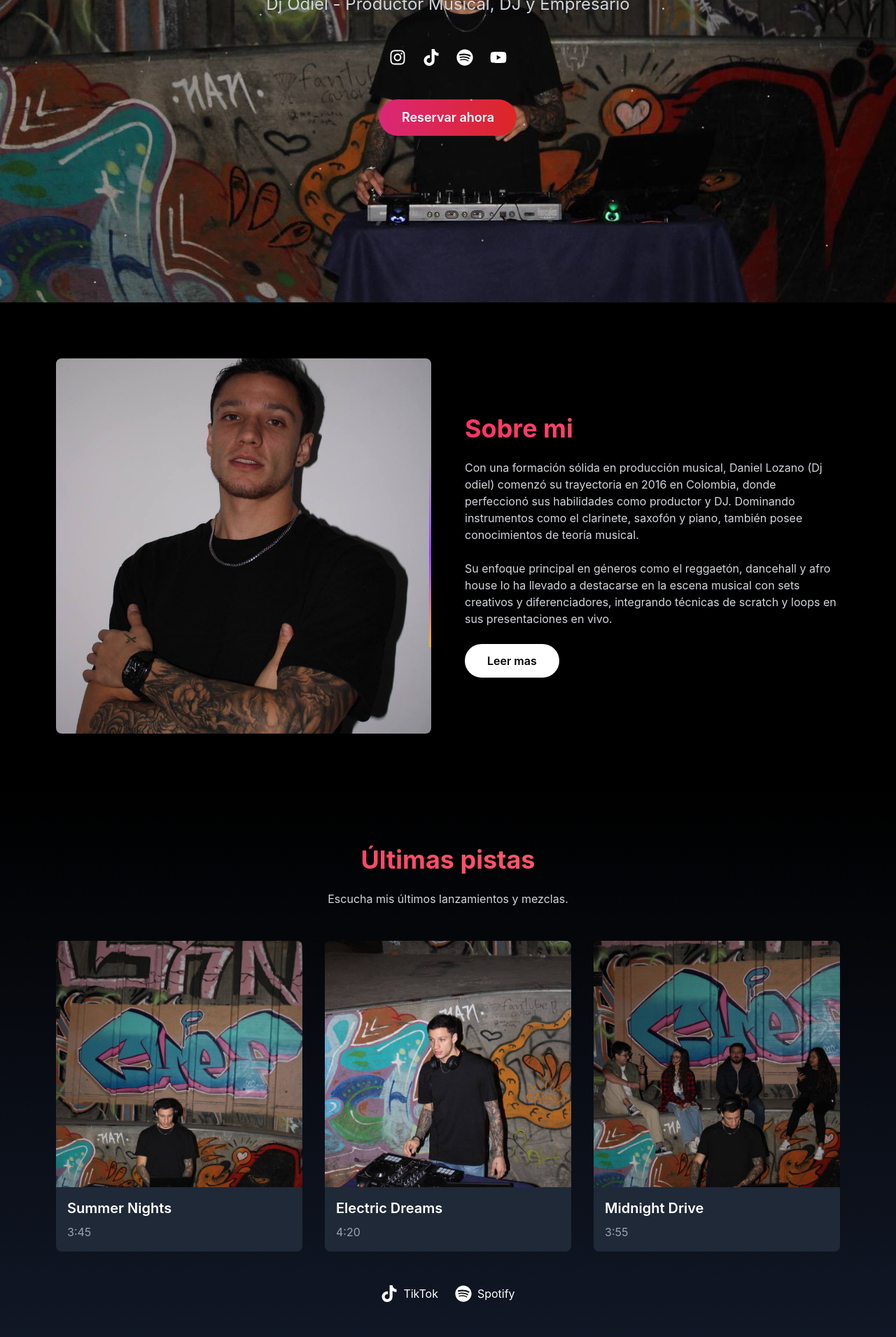
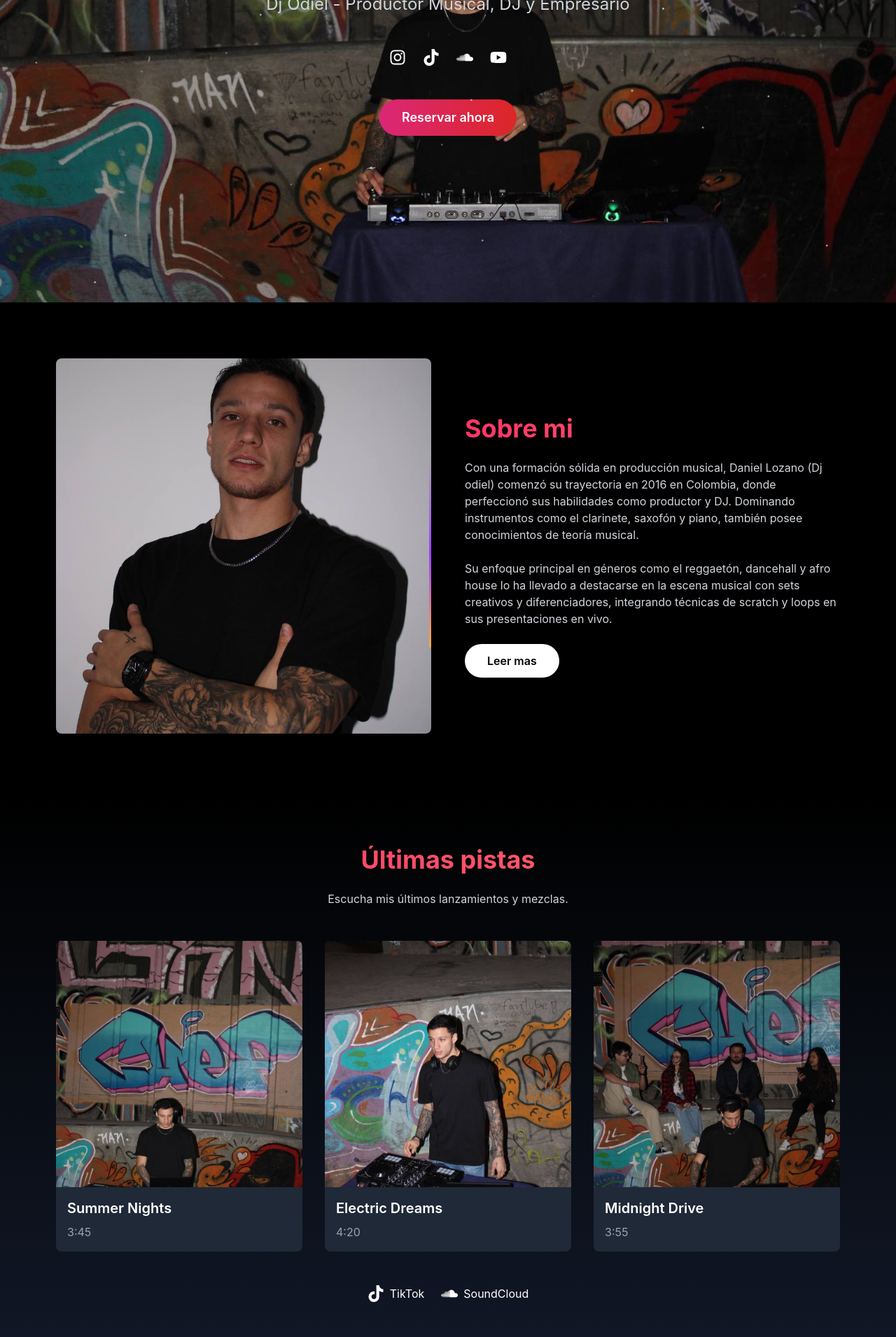
Before and after one commit to EdgarDNavarro/dj-odiel, a React (Vite) app: page / in a window 1280 px wide. Shown: the part 368-2278 px from the top of the page at 70% size. Built offline with nearby package versions, Linux system fonts and the light colour scheme.

Commit message:
SoundCloud

```diff
--- a/src/components/Music.tsx
+++ b/src/components/Music.tsx
@@ -1,5 +1,5 @@
 import { motion } from 'framer-motion';
-import { FaPlay, FaTiktok, FaSpotify } from 'react-icons/fa';
+import { FaPlay, FaTiktok, FaSoundcloud } from 'react-icons/fa';
 
 const Music = () => {
   const tracks = [
@@ -71,7 +71,7 @@ const Music = () => {
         <div className="flex justify-center space-x-6 mt-12">
           <motion.a
             whileHover={{ scale: 1.1 }}
-            href="https://tiktok.com"
+            href="https://www.tiktok.com/@odielofficial?_t=8r79lgZsDkj&_r=1"
             target="_blank"
             className="flex items-center space-x-2 text-white hover:text-[#00f2ea]"
           >
@@ -80,12 +80,12 @@ const Music = () => {
           </motion.a>
           <motion.a
             whileHover={{ scale: 1.1 }}
-            href="https://spotify.com"
+            href="https://soundcloud.com/djodiel"
             target="_blank"
-            className="flex items-center space-x-2 text-white hover:text-green-500"
+            className="flex items-center space-x-2 text-white hover:text-orange-500"
           >
-            <FaSpotify className="text-2xl" />
-            <span>Spotify</span>
+            <FaSoundcloud className="text-2xl" />
+            <span>SoundCloud</span>
           </motion.a>
         </div>
       </div>
--- a/src/components/SocialMedia.tsx
+++ b/src/components/SocialMedia.tsx
@@ -1,5 +1,5 @@
 import { motion } from 'framer-motion';
-import { FaInstagram, FaTiktok, FaSpotify, FaYoutube } from 'react-icons/fa';
+import { FaInstagram, FaTiktok, FaYoutube, FaSoundcloud } from 'react-icons/fa';
 
 const SocialMedia = () => {
     return (
@@ -22,11 +22,11 @@ const SocialMedia = () => {
         </motion.a>
         <motion.a
           whileHover={{ scale: 1.1 }}
-          href="https://spotify.com"
+          href="https://soundcloud.com/djodiel"
           target="_blank"
-          className="text-2xl text-white hover:text-green-500"
+          className="text-2xl text-white hover:text-orange-500"
         >
-          <FaSpotify />
+          <FaSoundcloud />
         </motion.a>
         <motion.a
           whileHover={{ scale: 1.1 }}
```
